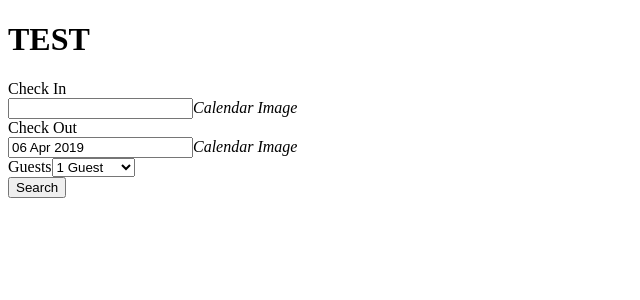
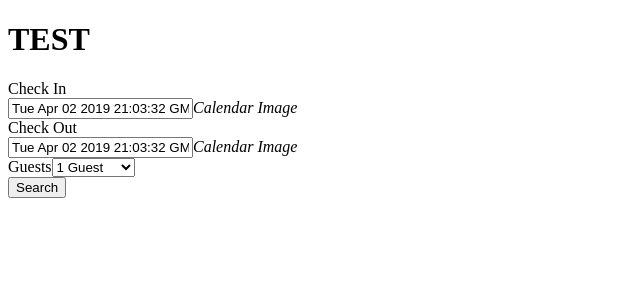
Before and after one commit to das-haustelles/rich-front-end-capstone, a React app: page / in a window 1280 px wide. Shown: the top 300 px of the page, without its empty margins (0-640 px from the left). Built offline with nearby package versions, Linux system fonts and the light colour scheme.

Commit message:
Render default checkin and checkout dates

```diff
--- a/client/src/components/CheckInInput.jsx
+++ b/client/src/components/CheckInInput.jsx
@@ -1,13 +1,13 @@
 import React from 'react';
 
-const CheckInInput = () => {
+const CheckInInput = ({ checkIn }) => {
   return(
     <div className="search-form checkin-field">
       <span className="form-label">Check In</span>
       <div>
         <div className="calendar-container" pane-width="300">
           <div>
-            <input type="text" readOnly="readonly" className="datepicker"></input>
+            <input value={checkIn} type="text" readOnly="readonly" className="datepicker"></input>
             <a>
               <i>Calendar Image</i>
             </a>
--- a/client/src/components/CheckOutInput.jsx
+++ b/client/src/components/CheckOutInput.jsx
@@ -1,13 +1,13 @@
 import React from 'react';
 
-const CheckOutInput = () => {
+const CheckOutInput = ({ checkOut }) => {
   return(
     <div className="search-form checkout-field">
       <span className="form-label">Check Out</span>
       <div>
         <div className="calendar-container" pane-width="300">
           <div>
-            <input value="06 Apr 2019" type="text" readOnly="readonly" className="datepicker"></input>
+            <input value={checkOut} type="text" readOnly="readonly" className="datepicker"></input>
             <a>
               <i>Calendar Image</i>
             </a>
--- a/client/src/components/DateForm.jsx
+++ b/client/src/components/DateForm.jsx
@@ -3,13 +3,13 @@ import CheckInInput from './CheckInInput';
 import CheckOutInput from './CheckOutInput';
 import GuestsDropDown from './GuestsDropDown';
 
-const DateForm = () => {
+const DateForm = ({ checkIn, checkOut, bookedDates }) => {
   return(
     <div>
       <form>
         <span>
-          <CheckInInput />
-          <CheckOutInput />
+          <CheckInInput checkIn={checkIn} />
+          <CheckOutInput checkOut={checkOut}/>
           <GuestsDropDown />
         </span>
         <div className="search-submit-row">
--- a/client/src/index.jsx
+++ b/client/src/index.jsx
@@ -15,7 +15,9 @@ class App extends React.Component {
   render() {
     return(
     <div>
-      <DateForm />
+      <DateForm checkIn= {this.state.checkInDate}
+                checkOut={this.state.checkOutDate}
+                bookedDates= {this.state.bookedDates} />
     </div>
     )
   }
```
Also changed, not shown: 1 other file (tests, documents, lock files or other folders).
